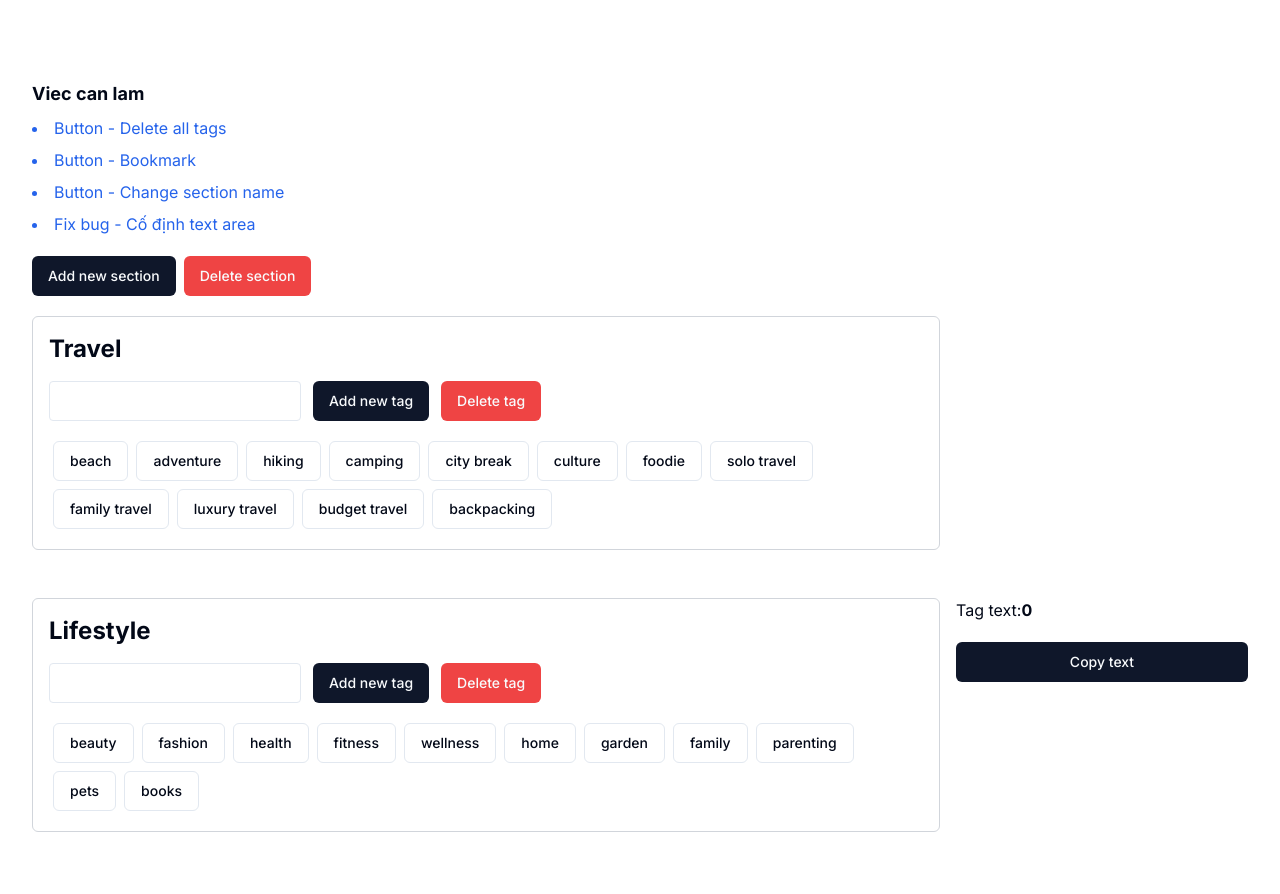
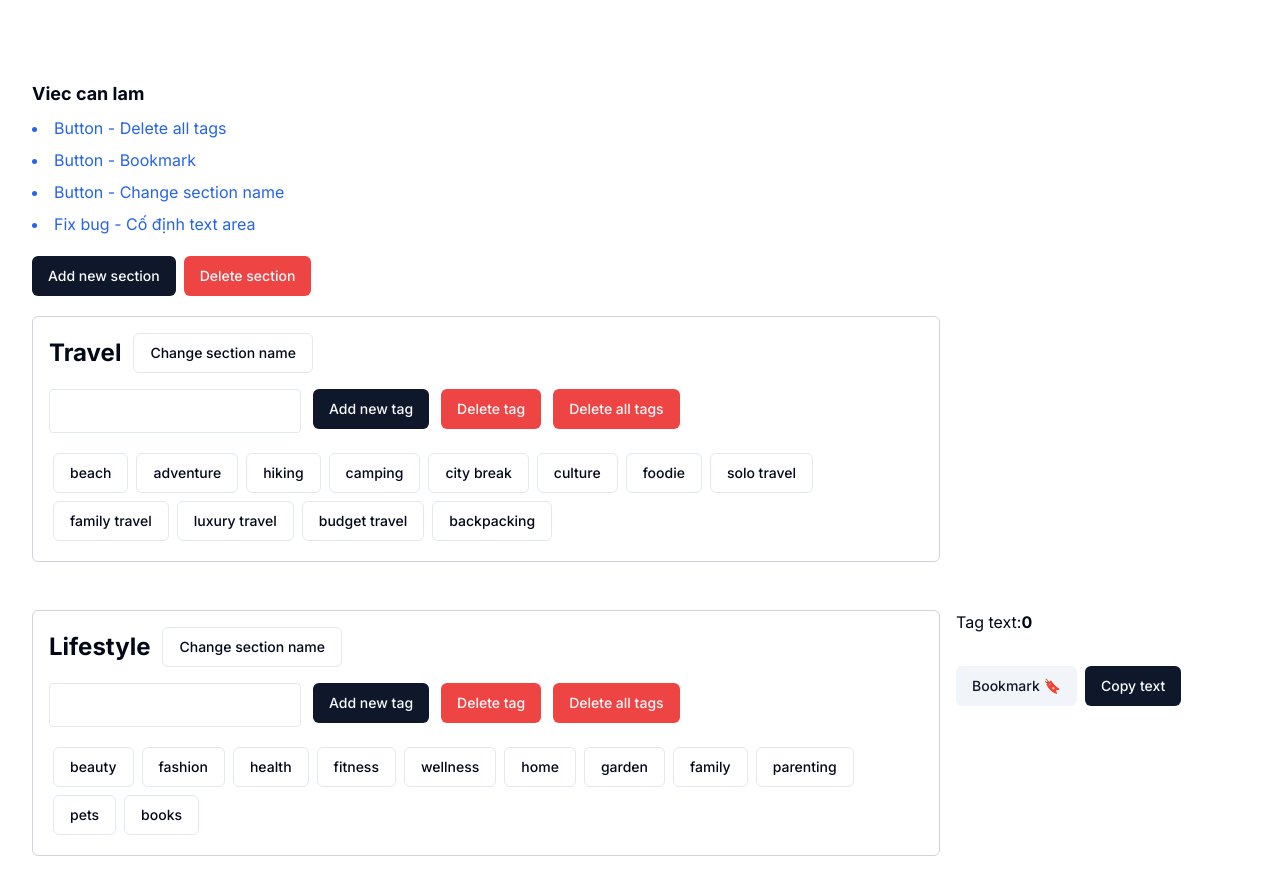
Before and after one commit to quangnvo/alata, a Next.js app in the folder front-end/: page / in a window 1280 px wide. Shown: the top 894 px of the page. Built offline with nearby package versions, Linux system fonts and the light colour scheme.

Commit message:
finish the button delete all tags

```diff
--- a/front-end/components/TagSection.tsx
+++ b/front-end/components/TagSection.tsx
@@ -3,7 +3,7 @@
 import { useState } from 'react';
 import { Button } from "@/components/ui/button"
 import { useAppDispatch, useAppSelector } from "@/redux/hooks";
-import { addTagText, addTag, deleteTag, deleteSection } from "@/redux/features/tagSlice";
+import { addTagText, addTag, deleteTag, deleteAllTags, deleteSection } from "@/redux/features/tagSlice";
 import {
 	Dialog,
 	DialogContent,
@@ -12,7 +12,10 @@ import {
 	DialogTrigger,
 	DialogFooter,
 	DialogClose,
+	DialogDescription,
 } from "@/components/ui/dialog"
+import { Input } from './ui/input';
+import { Label } from './ui/label';
 
 type TagSectionProps = {
 	section: {
@@ -106,11 +109,19 @@ const TagSection: React.FC<TagSectionProps> = ({ section, isDeleteSectionMode })
 		<div className='p-4 border border-gray-300 rounded-md mb-8'>
 
 			<div className='font-bold mb-4 text-2xl flex justify-between items-center'>
+				<div className='flex gap-3 items-center'>
 					<p>
 						{section.sectionName}
 					</p>
+					<Button
+						variant="outline"
+						disabled={isDeleteSectionMode}
+					>
+						Change section name
+					</Button>
+				</div>
 
-                {/* Delete section button */}
+				{/* Delete section button X (invisible, only can be seen by clicking the button Delete Section) */}
 				{isDeleteSectionMode && (
 					<Dialog key={section.sectionName}>
 						<DialogTrigger asChild className='mb-5'>
@@ -163,8 +174,8 @@ const TagSection: React.FC<TagSectionProps> = ({ section, isDeleteSectionMode })
 			</div>
 
 			<div className='flex gap-3'>
-                {/* Input field and Button to add tags */}
 				<form onSubmit={(e) => { e.preventDefault(); handleAddTagClick(); }} className="flex gap-3 mb-4">
+					{/* Input Add new tag */}
 					<input
 						type="text"
 						value={addTagValue}
@@ -190,9 +201,61 @@ const TagSection: React.FC<TagSectionProps> = ({ section, isDeleteSectionMode })
 				>
 					{isDeleteMode ? 'Done' : 'Delete tag'}
 				</Button>
+
+				{/* Button Delete all tags */}
+				<Dialog key={section.sectionName}>
+					<DialogTrigger asChild className='mb-5'>
+						<Button
+							disabled={isDeleteSectionMode}
+							variant="destructive"
+						>
+							Delete all tags
+						</Button>
+					</DialogTrigger>
+
+					<DialogContent className="sm:max-w-[425px]">
+						<div>
+							Are you sure to <span className='font-semibold'>delete all tags</span> in the <span className='font-bold'>{section.sectionName}</span> section?
 						</div>
 
-            {/* Tags */}
+						<DialogFooter>
+							{/* Button Yes - Delete all tags*/}
+							<DialogClose asChild>
+								<Button
+									variant="outline"
+									onClick={() => dispatch(deleteAllTags(section.sectionName))}
+									onKeyDown={(e) => {
+										if (e.key === 'ArrowRight') {
+											// Focus on the next button
+											(e.currentTarget.nextSibling as HTMLElement)?.focus();
+										}
+									}}
+								>
+									Yes
+								</Button>
+							</DialogClose>
+
+							{/* Button No - Delete all tags*/}
+							<DialogClose asChild>
+								<Button
+									type="button"
+									variant="outline"
+									onKeyDown={(e) => {
+										if (e.key === 'ArrowLeft') {
+											// Focus on the previous button
+											(e.currentTarget.previousSibling as HTMLElement)?.focus();
+										}
+									}}
+								>
+									No
+								</Button>
+							</DialogClose>
+						</DialogFooter>
+					</DialogContent>
+				</Dialog>
+			</div>
+
+			{/* Render Tags */}
 			<div>
 				{renderTags()}
 			</div>
--- a/front-end/components/TagTextAddedArea.tsx
+++ b/front-end/components/TagTextAddedArea.tsx
@@ -22,13 +22,23 @@ const TagTextAddedArea = () => {
                 </span>
             </p>
 
-            <Button onClick={handleCopyToClipboard}>
-                Copy text
-            </Button>
+
 
             <p>
                 {tagTextAdded}
             </p>
+
+            <div className='flex gap-2'>
+                <Button variant="secondary">
+                    Bookmark 🔖
+                </Button>
+
+                <Button onClick={handleCopyToClipboard}>
+                    Copy text
+                </Button>
+            </div>
+
+
         </div>
     )
 }
--- /dev/null
+++ b/front-end/components/ui/label.tsx
@@ -0,0 +1,26 @@
+"use client"
+
+import * as React from "react"
+import * as LabelPrimitive from "@radix-ui/react-label"
+import { cva, type VariantProps } from "class-variance-authority"
+
+import { cn } from "@/lib/utils"
+
+const labelVariants = cva(
+  "text-sm font-medium leading-none peer-disabled:cursor-not-allowed peer-disabled:opacity-70"
+)
+
+const Label = React.forwardRef<
+  React.ElementRef<typeof LabelPrimitive.Root>,
+  React.ComponentPropsWithoutRef<typeof LabelPrimitive.Root> &
+    VariantProps<typeof labelVariants>
+>(({ className, ...props }, ref) => (
+  <LabelPrimitive.Root
+    ref={ref}
+    className={cn(labelVariants(), className)}
+    {...props}
+  />
+))
+Label.displayName = LabelPrimitive.Root.displayName
+
+export { Label }
--- a/front-end/package.json
+++ b/front-end/package.json
@@ -10,6 +10,7 @@
   },
   "dependencies": {
     "@radix-ui/react-dialog": "^1.0.5",
+    "@radix-ui/react-label": "^2.0.2",
     "@radix-ui/react-slot": "^1.0.2",
     "@radix-ui/react-toast": "^1.1.5",
     "@reduxjs/toolkit": "^2.0.1",
--- a/front-end/redux/features/tagSlice.ts
+++ b/front-end/redux/features/tagSlice.ts
@@ -46,6 +46,7 @@ const tagSlice = createSlice({
 		addTagText: (state, action) => {
 			state.tagTextAdded = action.payload
 		},
+
 		addTag: (state, action) => {
 			const { sectionName, newTag } = action.payload
 			const section = state.tagSection.find(
@@ -70,9 +71,22 @@ const tagSlice = createSlice({
 				section.tags = section.tags.filter((tag) => tag !== tagToDelete)
 			}
 		},
+
+		deleteAllTags: (state, action) => {
+			const section = state.tagSection.find(
+				(section) => section.sectionName === action.payload
+			)
+			console.log(section)
+			if (section) {
+				section.tags = []
+				console.log('section.tags', section.tags)
+			}
+		},
+
 		addSection: (state, action) => {
 			state.tagSection.push(action.payload)
 		},
+
 		deleteSection: (state, action) => {
 			// Find the section to delete
 			const sectionToDelete = state.tagSection.find(
@@ -100,7 +114,13 @@ const tagSlice = createSlice({
 	},
 })
 
-export const { addTagText, addTag, deleteTag, addSection, deleteSection } =
-	tagSlice.actions
+export const {
+	addTagText,
+	addTag,
+	deleteTag,
+	deleteAllTags,
+	addSection,
+	deleteSection,
+} = tagSlice.actions
 
 export default tagSlice.reducer
```
Also changed, not shown: 1 other file (tests, documents, lock files or other folders). Lines whose indentation alone changed are shown as unchanged.
